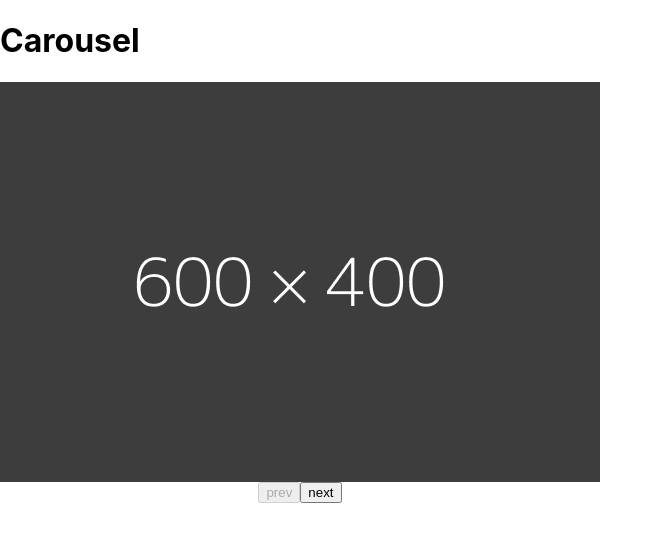
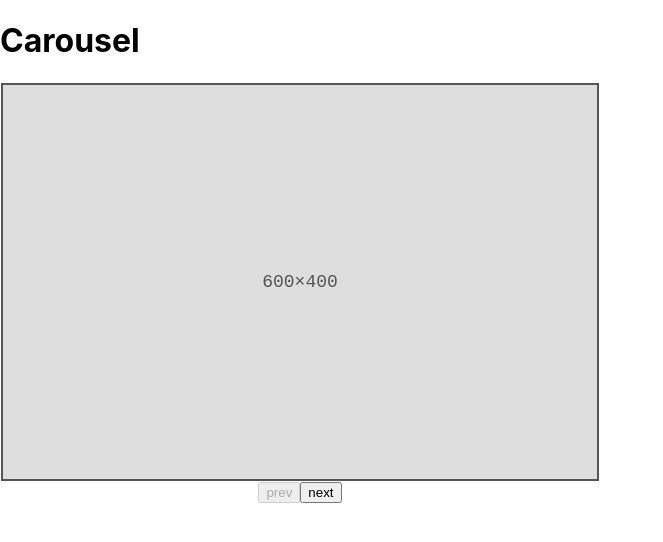
Before and after one commit to wpomme/w-carousel, a Next.js app: page / in a window 1280 px wide. Shown: the top 542 px of the page, without its empty margins (0-663 px from the left). Built offline with nearby package versions, Linux system fonts and the light colour scheme.

Commit message:
Replace dummy png image with svg image

```diff
--- a/pages/index.tsx
+++ b/pages/index.tsx
@@ -21,7 +21,7 @@ const Home: NextPage = () => {
         <Carousel elementWidth={elementWidth}>
           {[1, 2, 3, 4, 5].map((index) => {
             return (
-              <img src={"/dummy-600-400.png"} alt="dummy image" width={elementWidth} key={index.toString()} />
+              <img src={"/dummy-image.svg"} alt="dummy image" width={elementWidth} key={index.toString()} />
             )
           })}
         </Carousel>
--- a/styles/Home.module.scss
+++ b/styles/Home.module.scss
@@ -11,6 +11,7 @@
   position: absolute;
   display: flex;
   overflow-x: hidden;
+
   transition-property: width, left;
   transition-duration: 0.1s;
   transition-delay: 0.1ms;
```
Also changed, not shown: public/dummy-600-400.png (deleted), public/dummy-image.svg (added).
